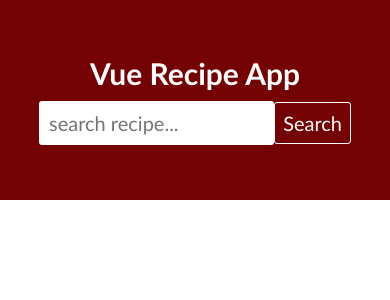
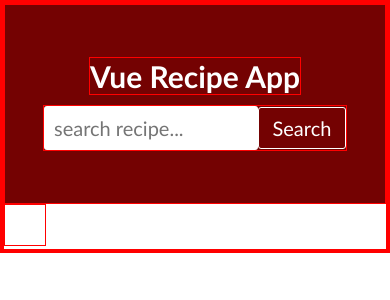
Before and after one commit to PaulElisha/Vue-RecipeApp, a Vue app: page / in a window 390 px wide. Shown: the top 300 px of the page. Built offline with nearby package versions, Linux system fonts and the light colour scheme.

Commit message:
Updated file with extra data

```diff
--- a/src/App.vue
+++ b/src/App.vue
@@ -20,6 +20,7 @@ export default {
   margin: 0;
   padding: 0;
   box-sizing: border-box;
+  border: 1px solid red;
   font-family: "Gill Sans", "Gill Sans MT", Calibri, "Trebuchet MS", sans-serif;
 }
 
@@ -70,7 +71,7 @@ button {
 main {
   display: inline-flex;
   flex-wrap: wrap;
-  padding: 30px;
+  padding: 20px;
 }
 
 .card {
@@ -123,7 +124,7 @@ main {
   }
 
   button {
-    width: 80px;
+    width: 120px;
     padding: 8px;
     font-size: 20px;
     outline: none;
@@ -141,9 +142,7 @@ main {
   }
 
   main {
-    display: inline-flex;
-    flex-wrap: wrap;
-    padding: 70px;
+    padding: 20px;
   }
 
   .card {
@@ -156,5 +155,12 @@ main {
     box-shadow: 1px 3px 3px 1px rgba(0, 0, 0, 0.26);
     margin: 20px;
   }
+
+  .card a {
+    text-align: center;
+    padding: 10px;
+    margin: 0 20px;
+    width: 90px;
+  }
 }
 </style>
```
